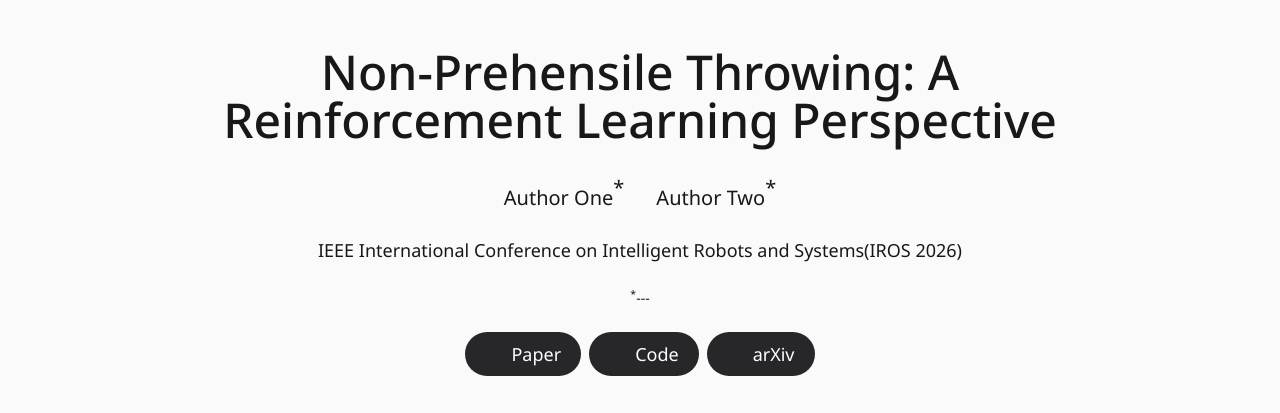
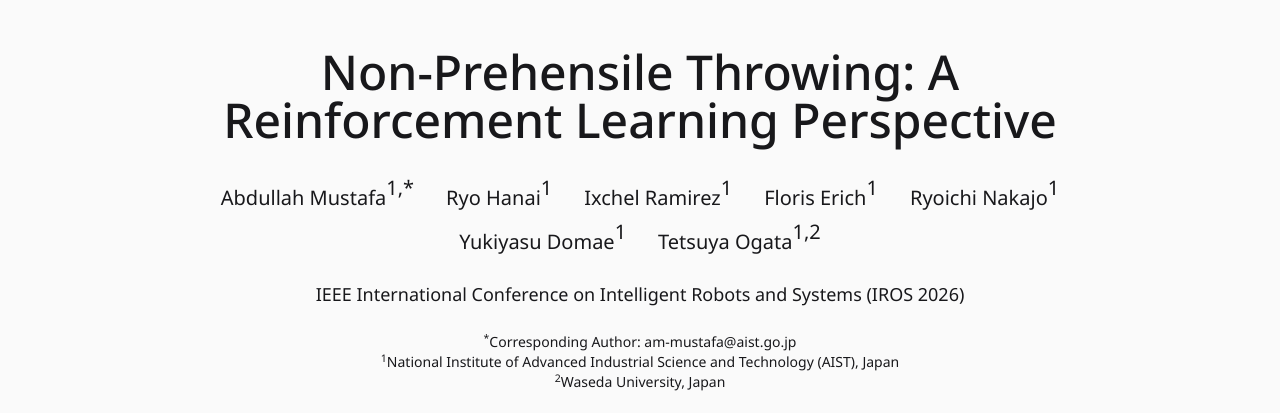
Before and after one commit to Abdullah-AIST/NP-Throw, an Astro site: page / in a window 1280 px wide. Shown: the top 413 px of the page. Built offline with nearby package versions, Linux system fonts and the light colour scheme; Astro itself is replaced by a stand-in of ours; some icons are missing.

Commit message:
Project page update (Accepted)

````diff
--- a/src/components/Notes.astro
+++ b/src/components/Notes.astro
@@ -13,10 +13,10 @@ const { notes } = Astro.props;
 
 <p class="text-sm text-center">
   {
-    notes.map((note, index, array) => (
-      <>
-        <sup>{note.symbol}</sup>{note.text}{index < array.length - 1 ? "," : ""}
-      </>
+    notes.map((note) => (
+      <span class="block">
+        <sup>{note.symbol}</sup>{note.text}
+      </span>
     ))
   }
 </p>
--- a/src/pages/index.mdx
+++ b/src/pages/index.mdx
@@ -61,21 +61,51 @@ export const components = {pre: CodeBlock, table: Table}
   title={frontmatter.title}
   authors={[
     {
-      name: "Author One",
-      notes: ["*"],
+      name: "Abdullah Mustafa",
+      notes: ["1,*"],
     },
     {
-      name: "Author Two",
-      notes: ["*"],
+      name: "Ryo Hanai",
+      notes: ["1"],
+    },
+    {
+      name: "Ixchel Ramirez",
+      notes: ["1"],
+    },
+    {
+      name: "Floris Erich",
+      notes: ["1"],
+    },
+    {
+      name: "Ryoichi Nakajo",
+      notes: ["1"],
+    },
+    {
+      name: "Yukiyasu Domae",
+      notes: ["1"],
+    },
+    {
+      name: " Tetsuya Ogata",
+      notes: ["1,2"],
     },
   ]}
-  conference="IEEE International Conference on Intelligent Robots and Systems(IROS 2026)"
+  conference="IEEE International Conference on Intelligent Robots and Systems (IROS 2026)"
   notes={[
     {
       symbol: "*",
-      text: "---",
+      text: "Corresponding Author: am-mustafa@aist.go.jp",
+    },
+
+    {
+      symbol: "1",
+      text: "National Institute of Advanced Industrial Science and Technology (AIST), Japan"
+    },
+    {
+      symbol: "2",
+      text: "Waseda University, Japan"
     },
   ]}
+
   links={[
     {
       name: "Paper",
@@ -281,7 +311,7 @@ We test NP-Throw’s robustness by applying trajectories optimized for the "Wood
 ```bibtex
 @inproceedings{NP_Throw_IROS2026,
   title = "Non-Prehensile Throwing: A Reinforcement Learning Perspective",
-  author = "{Author One, Author Two}",
+  author = "{Abdullah Mustafa, Ryo Hanai, Ixchel Ramirez, Floris Erich, Ryoichi Nakajo, Yukiyasu Domae, Tetsuya Ogata}",
   booktitle={IROS 2026},
   year={2026},
   organization={IEEE}
````
Also changed, not shown: README.md.
